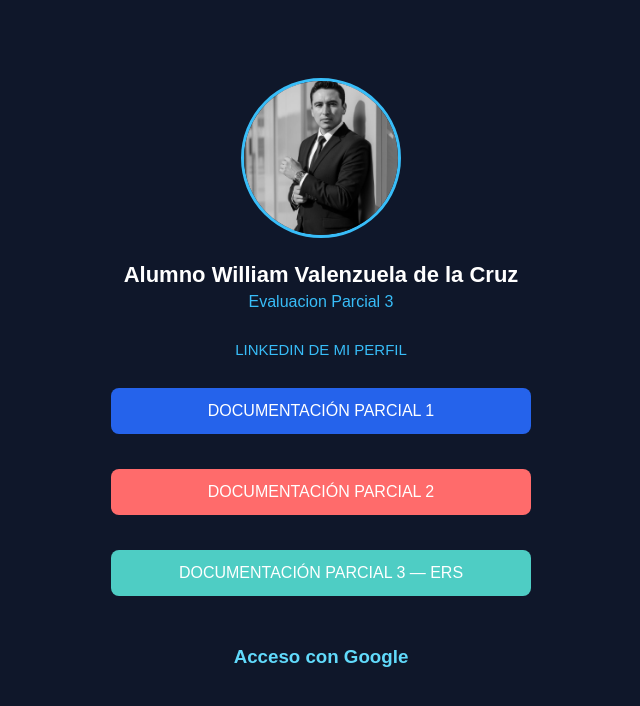
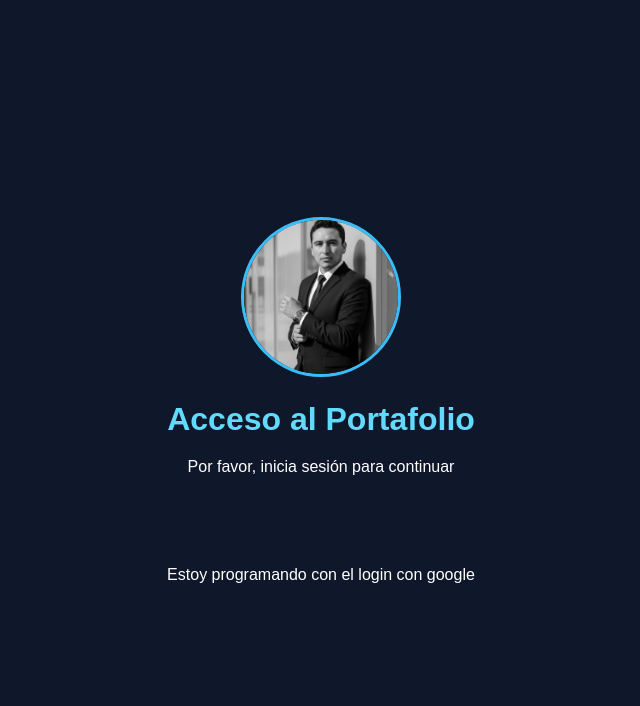
Before and after one commit to William-Valenzuela/valenzuela-william-react, a React (Create React App) app: page / in a window 1280 px wide. Shown: the top 706 px of the page, without its empty margins (319-959 px from the left). Built offline with nearby package versions, Linux system fonts and the light colour scheme.

Commit message:
Actualizar login: agregar foto, cambiar título, agregar leyenda y botón cerrar sesión

```diff
--- a/src/App.js
+++ b/src/App.js
@@ -7,7 +7,28 @@ import DocumentacionParcial3 from './DocumentacionParcial3';
 
 const CLIENT_ID = "147107726030-6ss1s5ub8355k24b35nnk9dt2s0ivsug.apps.googleusercontent.com";
 
-function AppHome({ onNavigate }) {
+function LoginScreen({ onLogin }) {
+  return (
+    <div className="App">
+      <div className="container">
+        <img src={profile} alt="Mi Foto" className="profile" />
+        <h1 style={{ color: '#61dafb', marginBottom: '20px' }}>Acceso al Portafolio</h1>
+        <p style={{ marginBottom: '30px' }}>Por favor, inicia sesión para continuar</p>
+        <GoogleLogin
+          onSuccess={(response) => {
+            console.log("Login exitoso:", response);
+            onLogin();
+          }}
+          onError={() => console.log("Error en login")}
+          useOneTap
+        />
+        <p style={{ marginTop: '20px' }}>Estoy programando con el login con google</p>
+      </div>
+    </div>
+  );
+}
+
+function AppHome({ onNavigate, onLogout }) {
   const [showDocs, setShowDocs] = useState(false);
 
   const handleDownload = (filePath, fileName) => {
@@ -37,16 +58,7 @@ function AppHome({ onNavigate }) {
         <button className="main-btn" onClick={() => setShowDocs(!showDocs)}>DOCUMENTACIÓN PARCIAL 1</button>
         <button className="main-btn" onClick={() => onNavigate('partial2')} style={{ marginTop:'15px', backgroundColor:'#ff6b6b' }}>DOCUMENTACIÓN PARCIAL 2</button>
         <button className="main-btn" onClick={() => onNavigate('partial3')} style={{ marginTop:'15px', backgroundColor:'#4ecdc4' }}>DOCUMENTACIÓN PARCIAL 3 — ERS</button>
-
-        {/* GOOGLE LOGIN COMPONENT */}
-        <div style={{ marginTop: '30px', textAlign: 'center' }}>
-          <h3 style={{ color: '#61dafb', marginBottom: '15px' }}>Acceso con Google</h3>
-          <GoogleLogin
-            onSuccess={(response) => console.log("Login exitoso:", response)}
-            onError={() => console.log("Error en login")}
-            useOneTap
-          />
-        </div>
+        <button className="main-btn" onClick={onLogout} style={{ marginTop:'15px', backgroundColor:'#e74c3c' }}>CERRAR SESIÓN</button>
 
         {showDocs && (
           <div className="pdf-overlay">
@@ -68,12 +80,21 @@ function AppHome({ onNavigate }) {
 }
 
 function App() {
+  const [isLoggedIn, setIsLoggedIn] = useState(false);
   const [currentPage, setCurrentPage] = useState('home');
+
+  if (!isLoggedIn) {
+    return (
+      <GoogleOAuthProvider clientId={CLIENT_ID}>
+        <LoginScreen onLogin={() => setIsLoggedIn(true)} />
+      </GoogleOAuthProvider>
+    );
+  }
 
   return (
     <GoogleOAuthProvider clientId={CLIENT_ID}>
       <div>
-        {currentPage === 'home'     && <AppHome onNavigate={(p) => setCurrentPage(p)} />}
+        {currentPage === 'home'     && <AppHome onNavigate={(p) => setCurrentPage(p)} onLogout={() => setIsLoggedIn(false)} />}
         {currentPage === 'partial2' && <DocumentacionParcial2 onBackToHome={() => setCurrentPage('home')} />}
         {currentPage === 'partial3' && <DocumentacionParcial3 onBackToHome={() => setCurrentPage('home')} />}
       </div>
```
